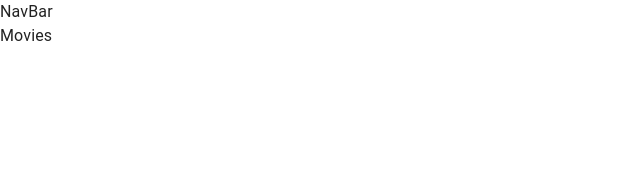
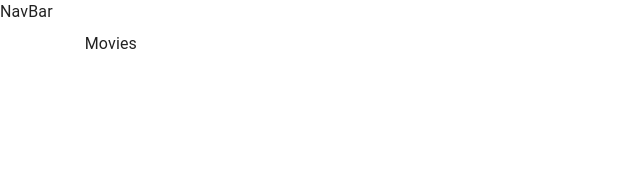
Before and after one commit to PraveenRaoVP/netflix-clone, a React (Create React App) app: page / in a window 1280 px wide. Shown: the top 184 px of the page, without its empty margins (0-640 px from the left). Built offline with nearby package versions, Linux system fonts and the light colour scheme.

Commit message:
added styled as default styles manager

```diff
--- a/package.json
+++ b/package.json
@@ -8,6 +8,7 @@
     "@emotion/styled": "^11.10.4",
     "@mui/icons-material": "^5.10.6",
     "@mui/material": "^5.10.7",
+    "@mui/system": "^5.10.7",
     "@reduxjs/toolkit": "^1.8.5",
     "@testing-library/jest-dom": "^5.16.5",
     "@testing-library/react": "^13.4.0",
--- a/src/components/App.jsx
+++ b/src/components/App.jsx
@@ -2,22 +2,26 @@ import React from 'react';
 import { CssBaseline } from '@mui/material';
 import { Routes, Route } from 'react-router-dom';
 import { Actors, MovieInformation, Movies, NavBar, Profile } from './';
+import { MainComponent, Toolbar, Content }  from './styles';
+
+const App = () => {
 
 
-const App = () => {
   return (
-    <div>
+    <MainComponent>
         <CssBaseline />
         <NavBar />
-        <main>
+        <Content>
+          <Toolbar>
             <Routes>
               <Route exact path="/" element={<Movies />} />
               <Route exact path="/actors/:id" element={<Actors />} />
               <Route exact path="/movie/:id" element={<MovieInformation />} />
               <Route exact path="/profile/:id" element={<Profile />} />
             </Routes>
-        </main>
-    </div>
+          </Toolbar>
+        </Content>
+    </MainComponent>
   )
 }
 
--- /dev/null
+++ b/src/components/styles.js
@@ -0,0 +1,17 @@
+import { styled } from "@mui/system";
+
+export const MainComponent = styled('div')({
+    display: 'flex',
+    height: '100%',
+});
+
+export const Toolbar = styled('div')({
+    height: '70px',
+});
+
+export const Content = styled('div')({
+    flexGrow: '1',
+    padding: '2em',
+});
+
+//export default MainComponent;
```
Also changed, not shown: 2 other files (tests, documents, lock files or other folders). Lines whose indentation alone changed are shown as unchanged.
